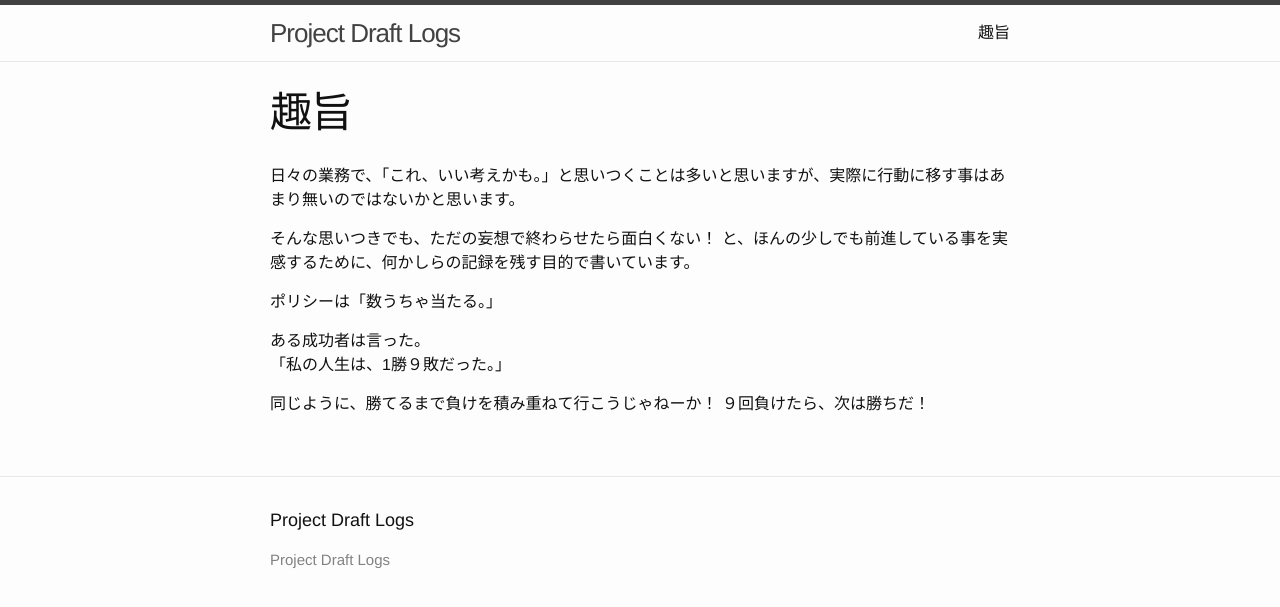
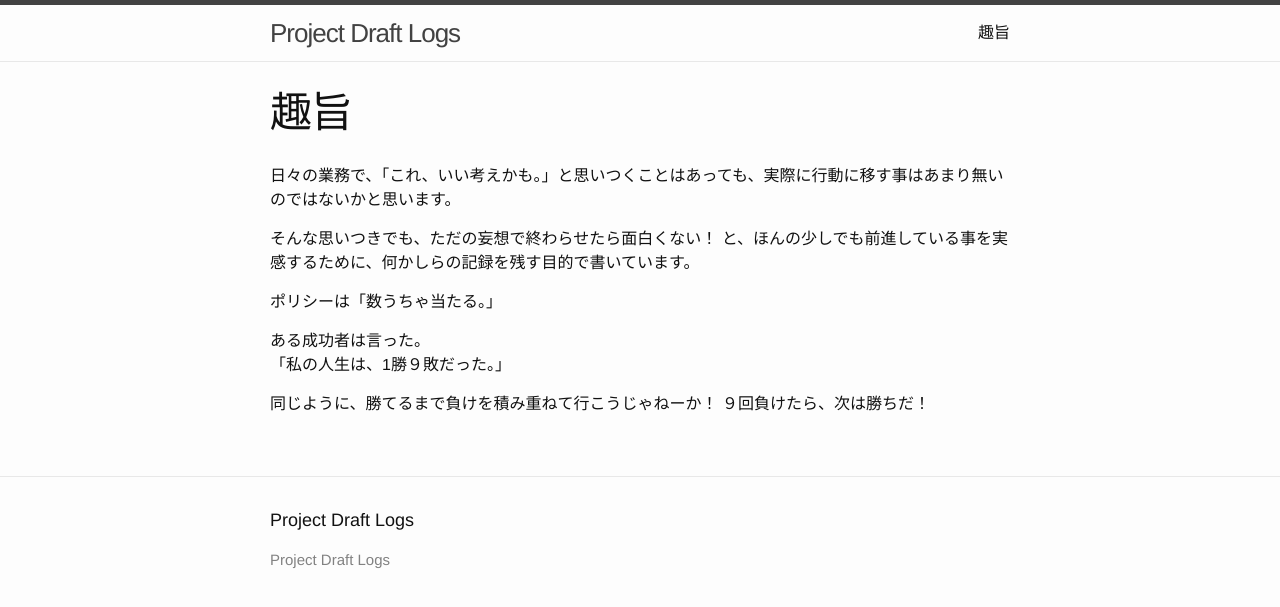
Before and after one commit to kakisoft/MyJekyllPage1, a Jekyll site: the page built from about.md, in a window 1280 px wide. Shown: the top 607 px of the page. Built offline with Jekyll 4.4.1, drawn with Linux system fonts in a browser that asks for light colours.

Commit message:
edit about

```diff
--- a/about.md
+++ b/about.md
@@ -4,7 +4,7 @@ title: 趣旨
 permalink: /about/
 ---
 
-日々の業務で、「これ、いい考えかも。」と思いつくことは多いと思いますが、実際に行動に移す事はあまり無いのではないかと思います。
+日々の業務で、「これ、いい考えかも。」と思いつくことはあっても、実際に行動に移す事はあまり無いのではないかと思います。
 
 そんな思いつきでも、ただの妄想で終わらせたら面白くない！ と、ほんの少しでも前進している事を実感するために、何かしらの記録を残す目的で書いています。
 
```
Also changed, not shown: 2 other files.
